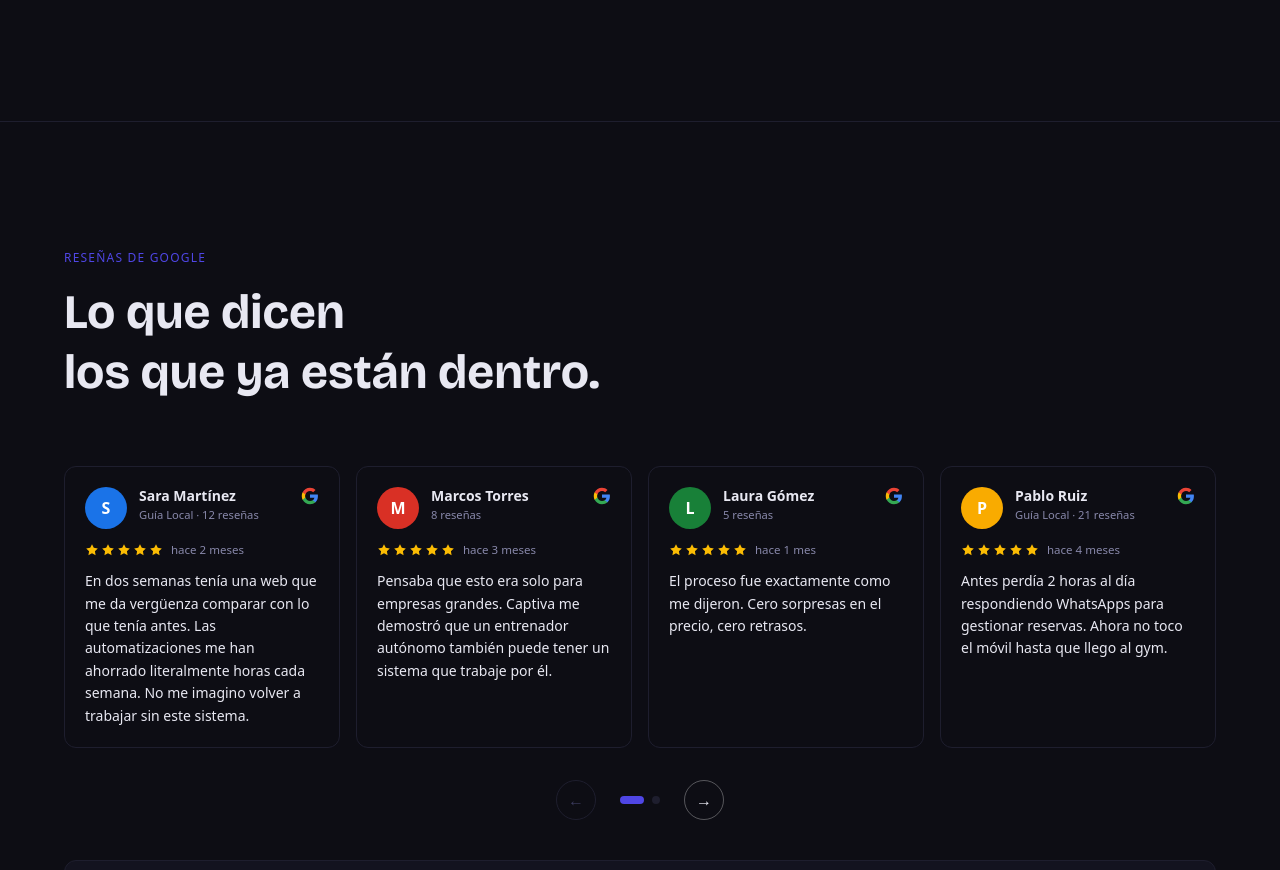
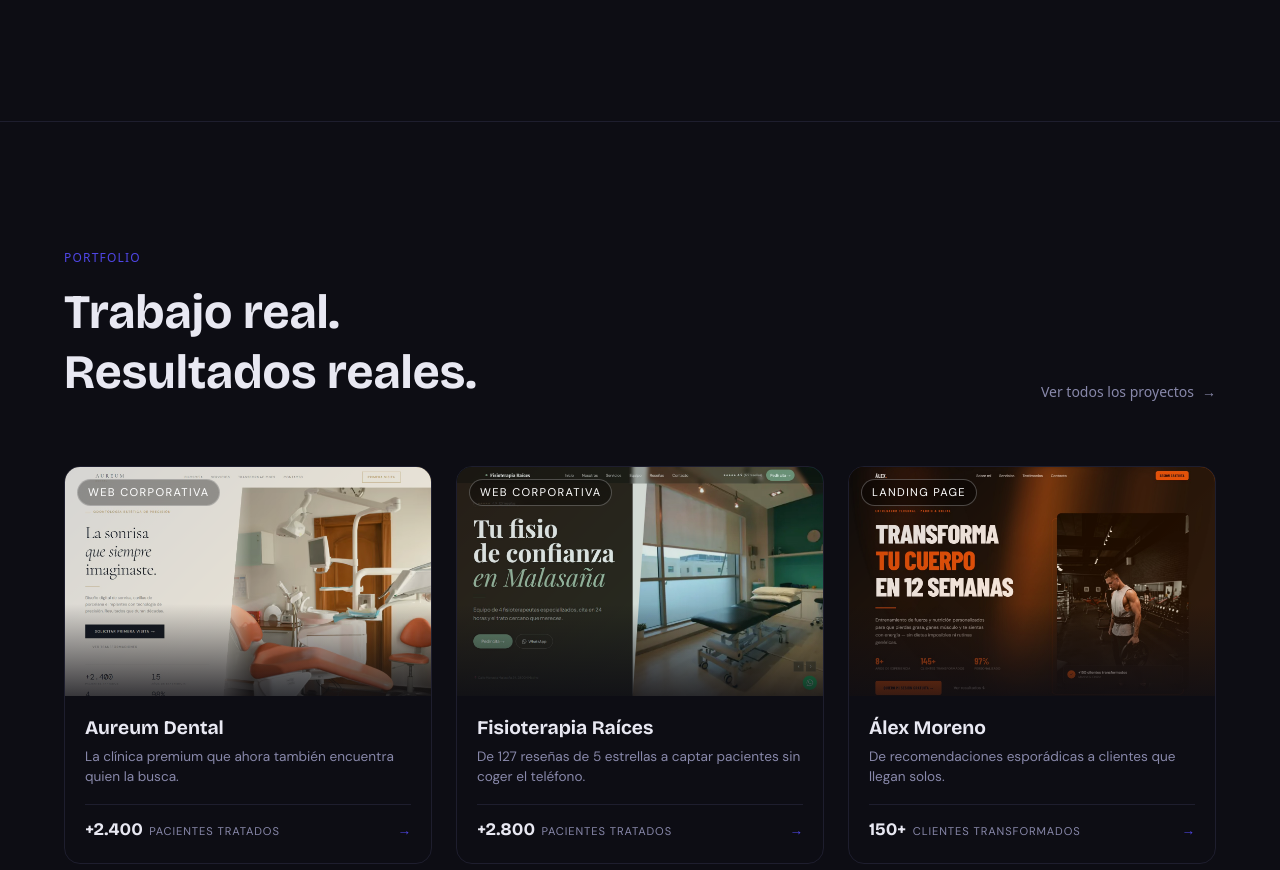
Before and after one commit to Ricardo2325/captiva, a Next.js app: page / in a window 1280 px wide. Shown: the part 1900-2770 px from the top of the page. Built offline with nearby package versions, Linux system fonts and the light colour scheme.

Commit message:
feat: add portfolio preview and CTA section to homepage

```diff
--- a/src/app/page.tsx
+++ b/src/app/page.tsx
@@ -1,6 +1,8 @@
 import Hero from '@/components/Hero';
 import ValueProps from '@/components/ValueProps';
+import PortfolioPreview from '@/components/PortfolioPreview';
 import Testimonials from '@/components/Testimonials';
+import CTASection from '@/components/CTASection';
 import Footer from '@/components/Footer';
 
 export default function Home() {
@@ -9,7 +11,9 @@ export default function Home() {
       <main>
         <Hero />
         <ValueProps />
+        <PortfolioPreview />
         <Testimonials />
+        <CTASection />
       </main>
       <Footer />
     </>
--- /dev/null
+++ b/src/components/CTASection.tsx
@@ -0,0 +1,63 @@
+'use client';
+
+import Link from 'next/link';
+import { motion } from 'framer-motion';
+
+const ease = [0.22, 1, 0.36, 1] as const;
+
+export default function CTASection() {
+  return (
+    <section
+      className="px-6 md:px-12 py-24 md:py-32"
+      style={{ borderTop: '1px solid #1e1e2e' }}
+    >
+      <div className="max-w-4xl mx-auto text-center">
+        <motion.div
+          initial={{ opacity: 0, y: 24 }}
+          whileInView={{ opacity: 1, y: 0 }}
+          viewport={{ once: true }}
+          transition={{ duration: 0.6, ease }}
+        >
+          <p className="text-xs tracking-widest uppercase mb-6" style={{ color: '#4f46e5' }}>
+            ¿Empezamos?
+          </p>
+
+          <h2
+            className="font-display font-bold leading-tight text-3xl md:text-5xl lg:text-6xl mb-6"
+            style={{ color: '#e8e8f2' }}
+          >
+            Tu negocio merece una web<br className="hidden md:block" /> que trabaje mientras dormís.
+          </h2>
+
+          <p
+            className="font-body text-base md:text-lg leading-relaxed max-w-xl mx-auto mb-10"
+            style={{ color: '#8888aa' }}
+          >
+            Primera llamada gratuita. Sin compromiso. Te contamos exactamente qué haríamos con tu negocio y cuánto costaría.
+          </p>
+
+          <div className="flex flex-col sm:flex-row items-center justify-center gap-4 mb-8">
+            <Link
+              href="/contacto"
+              className="w-full sm:w-auto px-8 py-4 rounded-full font-medium text-sm transition-all duration-200 hover:opacity-90 hover:scale-[1.02] text-center"
+              style={{ backgroundColor: '#4f46e5', color: '#e8e8f2' }}
+            >
+              Hablamos →
+            </Link>
+            <Link
+              href="/portfolio"
+              className="w-full sm:w-auto px-8 py-4 rounded-full border font-medium text-sm transition-all duration-200 hover:border-[rgba(255,255,255,0.2)] text-center"
+              style={{ borderColor: '#1e1e2e', color: '#8888aa' }}
+            >
+              Ver el portfolio
+            </Link>
+          </div>
+
+          <p className="text-xs" style={{ color: '#3a3a5c' }}>
+            Respuesta en menos de 24h · Sin compromiso · Precio fijo desde el primer día
+          </p>
+        </motion.div>
+      </div>
+    </section>
+  );
+}
--- /dev/null
+++ b/src/components/PortfolioPreview.tsx
@@ -0,0 +1,177 @@
+'use client';
+
+import Image from 'next/image';
+import Link from 'next/link';
+import { motion } from 'framer-motion';
+import projects from '@/data/projects';
+
+const ease = [0.22, 1, 0.36, 1] as const;
+
+const featured = projects.slice(0, 3);
+
+export default function PortfolioPreview() {
+  return (
+    <section
+      className="px-6 md:px-12 py-24 md:py-32"
+      style={{ borderTop: '1px solid #1e1e2e' }}
+    >
+      <div className="max-w-6xl mx-auto">
+
+        {/* Header */}
+        <motion.div
+          initial={{ opacity: 0, y: 20 }}
+          whileInView={{ opacity: 1, y: 0 }}
+          viewport={{ once: true }}
+          transition={{ duration: 0.6, ease }}
+          className="flex flex-col sm:flex-row sm:items-end justify-between gap-6 mb-12 md:mb-16"
+        >
+          <div>
+            <p className="text-xs tracking-widest uppercase mb-4" style={{ color: '#4f46e5' }}>
+              Portfolio
+            </p>
+            <h2
+              className="font-display font-bold leading-tight text-3xl md:text-4xl lg:text-5xl"
+              style={{ color: '#e8e8f2' }}
+            >
+              Trabajo real.<br />Resultados reales.
+            </h2>
+          </div>
+          <Link
+            href="/portfolio"
+            className="shrink-0 text-sm font-medium flex items-center gap-2 group"
+            style={{ color: '#8888aa' }}
+          >
+            Ver todos los proyectos
+            <span className="group-hover:translate-x-1 transition-transform duration-200 inline-block">→</span>
+          </Link>
+        </motion.div>
+
+        {/* Cards */}
+        <div className="grid grid-cols-1 md:grid-cols-3 gap-6">
+          {featured.map((project, i) => (
+            <motion.div
+              key={project.slug}
+              initial={{ opacity: 0, y: 32 }}
+              whileInView={{ opacity: 1, y: 0 }}
+              viewport={{ once: true, margin: '-40px' }}
+              transition={{ duration: 0.55, delay: i * 0.1, ease }}
+            >
+              <Link
+                href="/portfolio"
+                className="group block h-full"
+                style={{ textDecoration: 'none' }}
+              >
+                <div
+                  style={{
+                    border: '1px solid #1e1e2e',
+                    borderRadius: '16px',
+                    overflow: 'hidden',
+                    height: '100%',
+                    display: 'flex',
+                    flexDirection: 'column',
+                    backgroundColor: '#0d0d14',
+                    transition: 'border-color 0.2s ease',
+                  }}
+                  className="group-hover:border-[rgba(255,255,255,0.12)]"
+                >
+                  {/* Screenshot */}
+                  <div
+                    style={{
+                      position: 'relative',
+                      aspectRatio: '16/10',
+                      overflow: 'hidden',
+                      background: project.gradient,
+                    }}
+                  >
+                    <Image
+                      src={`/portfolio/${project.slug}/desktop.jpg`}
+                      alt={project.name}
+                      fill
+                      style={{ objectFit: 'cover', opacity: 0.85, transition: 'opacity 0.3s ease, transform 0.5s ease' }}
+                      className="group-hover:opacity-100 group-hover:scale-[1.03]"
+                      sizes="(max-width: 768px) 100vw, 33vw"
+                    />
+                    {/* Gradient overlay bottom */}
+                    <div
+                      style={{
+                        position: 'absolute',
+                        bottom: 0, left: 0, right: 0,
+                        height: '40%',
+                        background: 'linear-gradient(to top, rgba(13,13,20,0.8), transparent)',
+                      }}
+                    />
+                    {/* Type badge */}
+                    <span
+                      className="font-body absolute top-3 left-3"
+                      style={{
+                        fontSize: '0.7rem',
+                        textTransform: 'uppercase',
+                        letterSpacing: '0.12em',
+                        color: '#ffffff',
+                        padding: '4px 10px',
+                        border: '1px solid rgba(255,255,255,0.25)',
+                        borderRadius: '999px',
+                        backdropFilter: 'blur(6px)',
+                        background: 'rgba(0,0,0,0.35)',
+                      }}
+                    >
+                      {project.type}
+                    </span>
+                  </div>
+
+                  {/* Content */}
+                  <div style={{ padding: '1.25rem', flex: 1, display: 'flex', flexDirection: 'column', gap: '0.5rem' }}>
+                    <h3
+                      className="font-display"
+                      style={{ fontSize: '1.2rem', fontWeight: 700, color: '#e8e8f2', lineHeight: 1.2 }}
+                    >
+                      {project.name}
+                    </h3>
+                    <p
+                      className="font-body"
+                      style={{ fontSize: '0.85rem', color: '#8888aa', lineHeight: 1.5, flex: 1 }}
+                    >
+                      {project.tagline}
+                    </p>
+                    <div
+                      style={{
+                        display: 'flex',
+                        alignItems: 'center',
+                        justifyContent: 'space-between',
+                        marginTop: '0.5rem',
+                        paddingTop: '0.75rem',
+                        borderTop: '1px solid #1e1e2e',
+                      }}
+                    >
+                      <div>
+                        <span
+                          className="font-display"
+                          style={{ fontSize: '1.1rem', fontWeight: 700, color: '#e8e8f2' }}
+                        >
+                          {project.metrics[0].value}
+                        </span>
+                        <span
+                          className="font-body"
+                          style={{ fontSize: '0.7rem', color: '#8888aa', marginLeft: '0.4rem', textTransform: 'uppercase', letterSpacing: '0.08em' }}
+                        >
+                          {project.metrics[0].label}
+                        </span>
+                      </div>
+                      <span
+                        style={{ color: '#4f46e5', fontSize: '0.85rem', transition: 'transform 0.2s ease' }}
+                        className="group-hover:translate-x-1 inline-block transition-transform duration-200"
+                      >
+                        →
+                      </span>
+                    </div>
+                  </div>
+                </div>
+              </Link>
+            </motion.div>
+          ))}
+        </div>
+
+      </div>
+    </section>
+  );
+}
```
